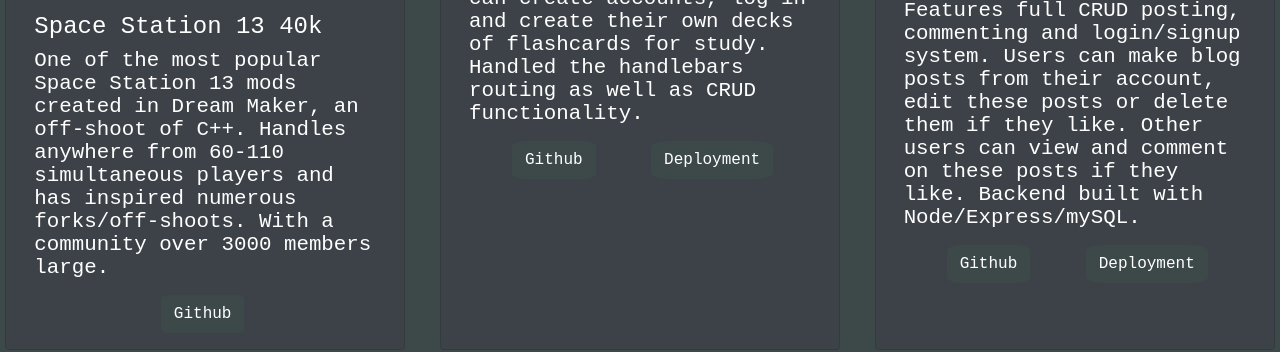
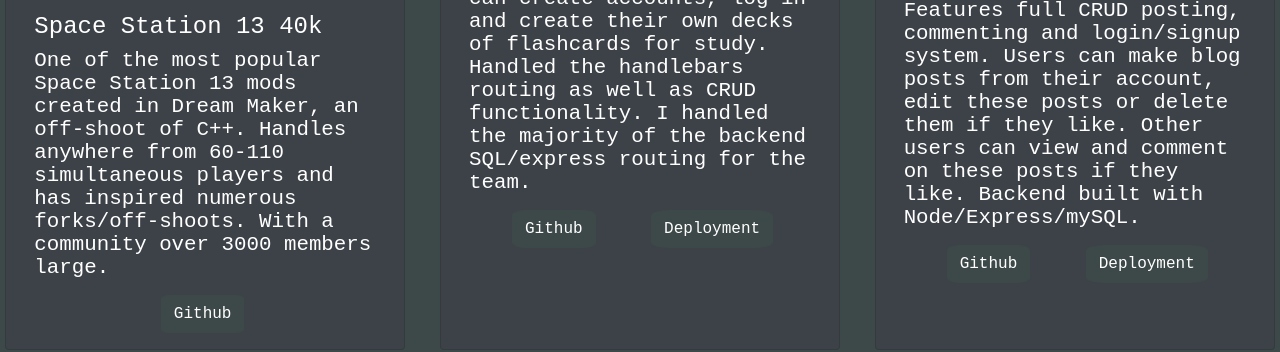
Before and after one commit to Daelso/my_portfolio, a plain HTML site: page index.html in a window 1280 px wide. Shown: the part 537-889 px from the top of the page. Drawn offline with nearby package versions, Linux system fonts and the light colour scheme.

Commit message:
update card

```diff
--- a/index.html
+++ b/index.html
@@ -37,7 +37,7 @@
          <img class="card-img-top" style="margin-top: 5px;" src="./assets/images/deckedout.png" alt="Card image cap">
          <div class="card-body">
            <h4 class="card-title">DeckedOut Study Helper</h4>
-           <p class="card-text">A group project that is similar to Quizlet. Users can create accounts, log in and create their own decks of flashcards for study. Handled the handlebars routing as well as CRUD functionality.</p>
+           <p class="card-text">A group project that is similar to Quizlet. Users can create accounts, log in and create their own decks of flashcards for study. Handled the handlebars routing as well as CRUD functionality. I handled the majority of the backend SQL/express routing for the team. </p>
            <a href="https://github.com/liaobrien/Decked-Out" id="card-link" class="btn btn-primary">Github</a>
            <a href="https://daelso.github.io/coding_quiz/" id="card-link" class="btn btn-primary">Deployment</a>
          </div>
```
